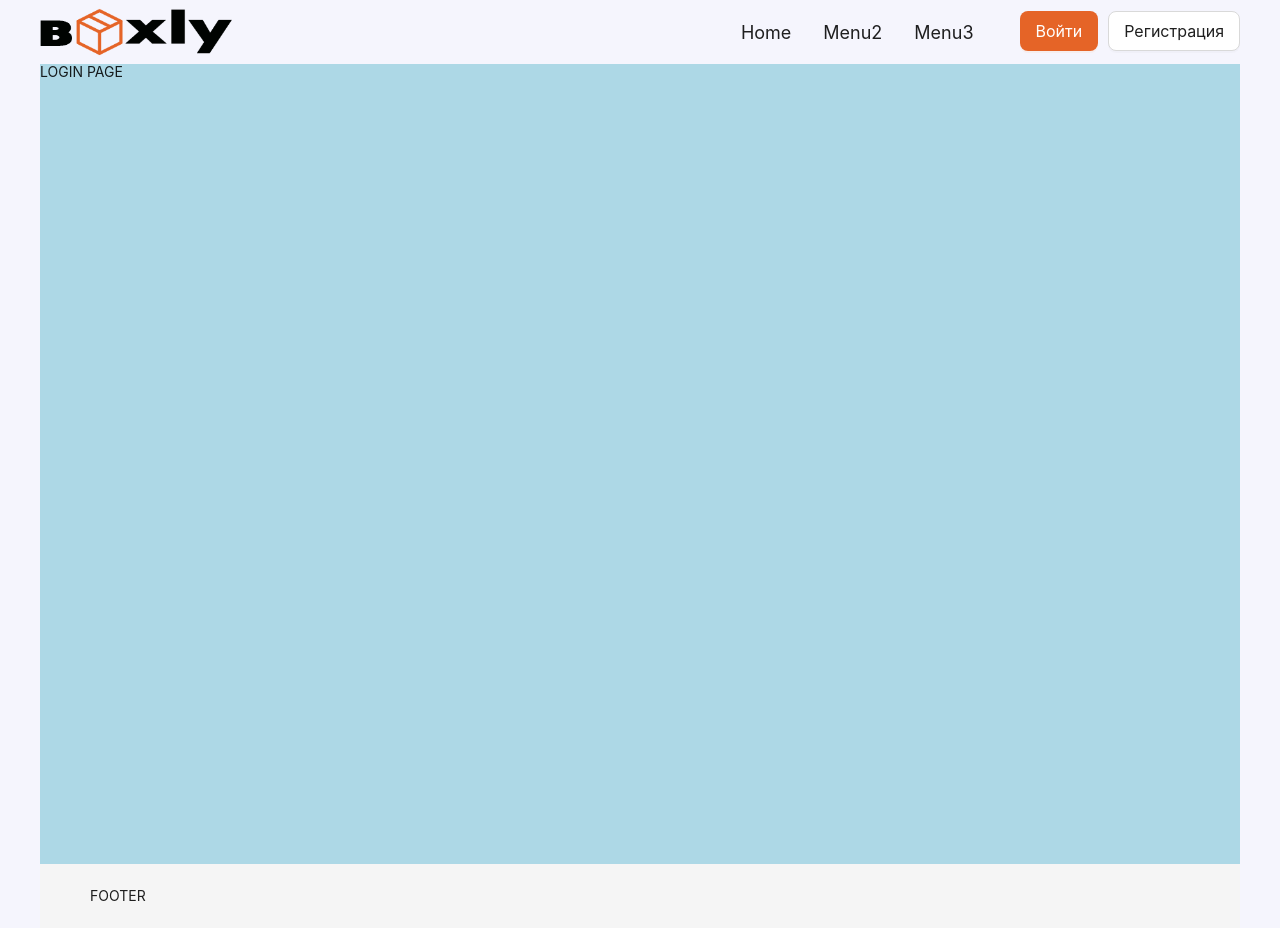
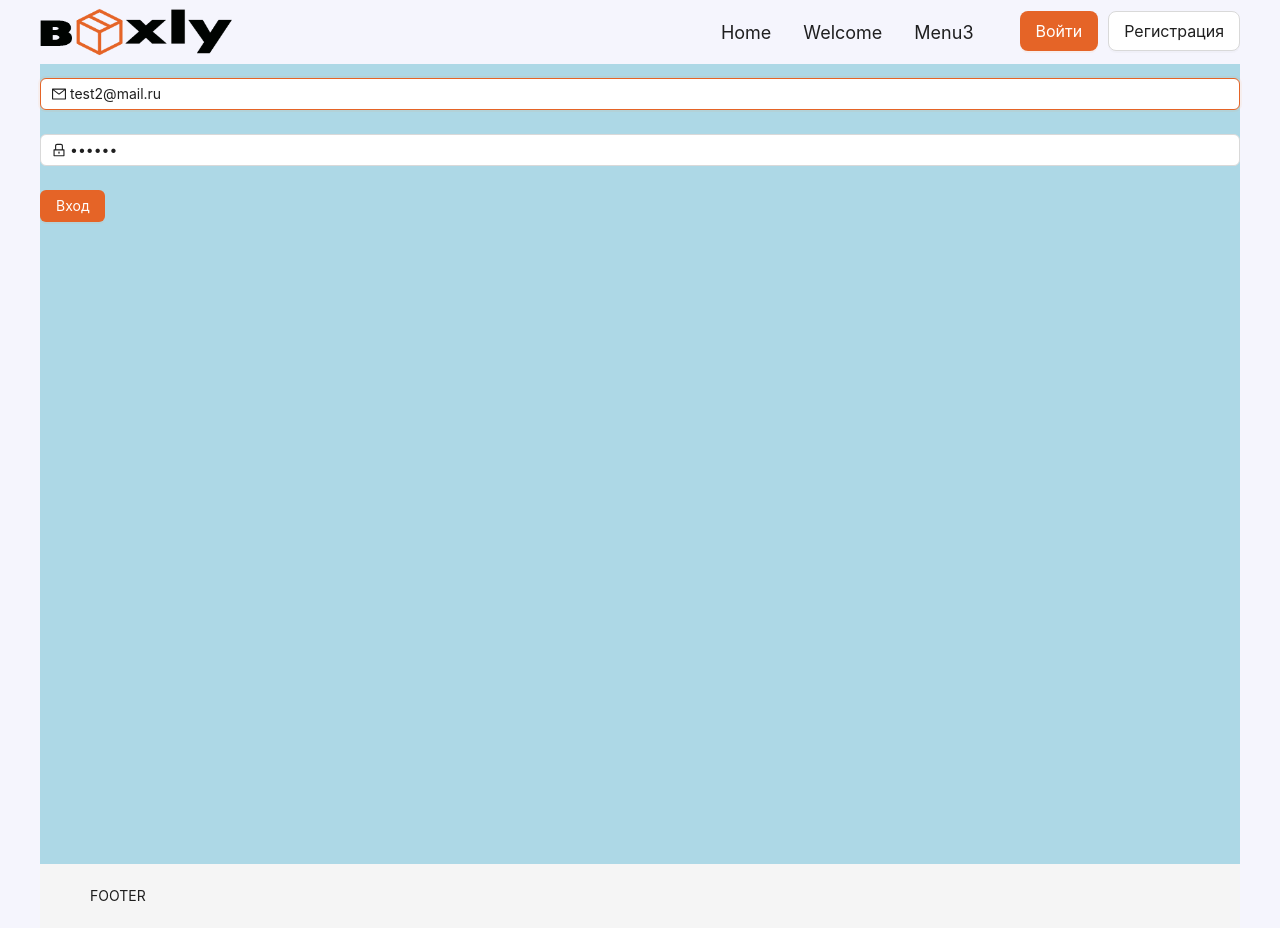
Before and after one commit to 1habibi/Boxly2.0Client, a React (Vite) app: page /login in a window 1280 px wide. Built offline with nearby package versions, Linux system fonts and the light colour scheme; no server answers.

Commit message:
feat: make login

```diff
--- /dev/null
+++ b/src/app/api/apiSlice.js
@@ -0,0 +1,45 @@
+import { createApi, fetchBaseQuery } from "@reduxjs/toolkit/query/react";
+import { logOut, setCredentials } from "@/features/auth/authSlice.js";
+
+const baseQuery = fetchBaseQuery({
+  baseUrl: import.meta.env.VITE_BACKEND_BASE_URL,
+  credentials: "include",
+  prepareHeaders: (headers, { getState }) => {
+    const token = getState().auth.token;
+    console.log("token", token);
+    if (token) {
+      headers.set("authorization", `${token}`);
+    }
+    return headers;
+  },
+});
+
+const baseQueryWithReauth = async (args, api, extraOptions) => {
+  let result = await baseQuery(args, api, extraOptions);
+
+  if (result?.error?.status === 403 || result?.error?.status === 401) {
+    console.log("sending refresh token");
+    // send refresh token to get new access token
+    const refreshResult = await baseQuery(
+      "/auth/refresh-tokens",
+      api,
+      extraOptions
+    );
+    console.log("refresh result: ", refreshResult);
+    if (refreshResult?.data) {
+      const user = api.getState().auth.user;
+      // store the new token
+      api.dispatch(setCredentials({ ...refreshResult.data, user }));
+      // retry the original query
+      result = await baseQuery(args, api, extraOptions);
+    } else {
+      api.dispatch(logOut());
+    }
+  }
+  return result;
+};
+
+export const apiSlice = createApi({
+  baseQuery: baseQueryWithReauth,
+  endpoints: (builder) => ({}),
+});
--- /dev/null
+++ b/src/app/store.js
@@ -0,0 +1,14 @@
+import { configureStore } from "@reduxjs/toolkit";
+import { apiSlice } from "@/app/api/apiSlice.js";
+import authReducer from "../features/auth/authSlice.js";
+
+export const store = configureStore({
+  reducer: {
+    [apiSlice.reducerPath]: apiSlice.reducer,
+    auth: authReducer,
+  },
+  middleware: (getDefaultMiddleware) => {
+    return getDefaultMiddleware().concat(apiSlice.middleware);
+  },
+  devTools: true,
+});
--- a/src/copmonents/AppMenu/AppMenu.jsx
+++ b/src/copmonents/AppMenu/AppMenu.jsx
@@ -9,8 +9,8 @@ const menuItems = [
     key: "home",
   },
   {
-    label: "Menu2",
-    key: "menu2",
+    label: <Link to={PATH.WELCOME}>Welcome</Link>,
+    key: "welcome",
   },
   {
     label: "Menu3",
--- /dev/null
+++ b/src/copmonents/shared/RequireAuth/RequierAuth.jsx
@@ -0,0 +1,15 @@
+import React from "react";
+import { useSelector } from "react-redux";
+import { selectCurrentToken } from "@/features/auth/authSlice.js";
+import { Navigate, Outlet, useLocation } from "react-router-dom";
+
+export const RequierAuth = () => {
+  const token = useSelector(selectCurrentToken);
+  const location = useLocation();
+
+  return token ? (
+    <Outlet />
+  ) : (
+    <Navigate to="/login" state={{ from: location }} replace />
+  );
+};
--- /dev/null
+++ b/src/features/auth/authApiSlice.js
@@ -0,0 +1,15 @@
+import { apiSlice } from "@/app/api/apiSlice.js";
+
+export const authApiSlice = apiSlice.injectEndpoints({
+  endpoints: (builder) => ({
+    login: builder.mutation({
+      query: (credentials) => ({
+        url: "/auth/login",
+        method: "POST",
+        body: { ...credentials },
+      }),
+    }),
+  }),
+});
+
+export const { useLoginMutation } = authApiSlice;
--- /dev/null
+++ b/src/features/auth/authSlice.js
@@ -0,0 +1,29 @@
+import { createSlice } from "@reduxjs/toolkit";
+
+const authSlice = createSlice({
+  name: "auth",
+  initialState: {
+    user: null,
+    token: null,
+  },
+  reducers: {
+    setCredentials: (state, action) => {
+      console.log("ACTION PAYLOAD", action.payload);
+      const { email, accessToken } = action.payload;
+      console.log(email, accessToken);
+      state.user = email;
+      state.token = accessToken;
+    },
+    logOut: (state, action) => {
+      state.user = null;
+      state.token = null;
+    },
+  },
+});
+
+export const { setCredentials, logOut } = authSlice.actions;
+
+export default authSlice.reducer;
+
+export const selectCurrentUser = (state) => state.auth.user;
+export const selectCurrentToken = (state) => state.auth.token;
--- a/src/main.jsx
+++ b/src/main.jsx
@@ -2,7 +2,7 @@ import React from "react";
 import ReactDOM from "react-dom/client";
 import App from "./pages/App/App.jsx";
 import "./styles/index.css";
-import { store } from "./store/store.js";
+import { store } from "./app/store.js";
 import { Provider } from "react-redux";
 import { ConfigProvider } from "antd";
 import { BrowserRouter } from "react-router-dom";
--- a/src/pages/Login/Login.jsx
+++ b/src/pages/Login/Login.jsx
@@ -1,5 +1,122 @@
-import React from "react";
+import React, { useEffect, useRef, useState } from "react";
+import { Button, Checkbox, Form, Input } from "antd";
+import { LockOutlined, MailOutlined, UserOutlined } from "@ant-design/icons";
+import { useNavigate } from "react-router-dom";
+import { useLoginMutation } from "@/features/auth/authApiSlice.js";
+import { useDispatch } from "react-redux";
+import { setCredentials } from "@/features/auth/authSlice.js";
+import { PATH } from "@/router/index.jsx";
 
 export const Login = () => {
-  return <div>LOGIN PAGE</div>;
+  const userRef = useRef();
+  const errRef = useRef();
+  const [email, setEmail] = useState("");
+  const [password, setPassword] = useState("");
+  const [errMsg, setErrMsg] = useState("");
+  const navigate = useNavigate();
+
+  const [login, { isLoading }] = useLoginMutation();
+  const dispatch = useDispatch();
+
+  useEffect(() => {
+    userRef.current.focus();
+  }, []);
+
+  useEffect(() => {
+    setErrMsg("");
+  }, [email, password]);
+
+  const handleSubmit = async ({ email, password }) => {
+    try {
+      const userData = await login({ email, password }).unwrap();
+      // userData.accessToken = userData.accessToken.substring(7);
+      console.log(userData.accessToken.substring(7));
+      dispatch(setCredentials({ ...userData, email }));
+      setEmail("");
+      setPassword("");
+      navigate(PATH.WELCOME);
+    } catch (e) {
+      if (!e?.status) {
+        setErrMsg("Сервер недоступен");
+      } else if (e.status === 400) {
+        setErrMsg("Неправильная почта или пароль");
+      } else if (e.status === 401) {
+        setErrMsg("Не авторизован");
+      } else {
+        setErrMsg("Ошибка входа");
+      }
+      errRef.current.focus();
+    }
+  };
+
+  const handleUserImport = (e) => {
+    setEmail(e.target.value);
+  };
+
+  const handlePwdImport = (e) => {
+    setPassword(e.target.value);
+  };
+
+  const content = isLoading ? (
+    <h1>Загрузка...</h1>
+  ) : (
+    <>
+      <p ref={errRef}>{errMsg}</p>
+      <Form
+        name="login"
+        onFinish={handleSubmit}
+        initialValues={{ email: "test2@mail.ru", password: "123456" }}
+      >
+        <Form.Item
+          name="email"
+          rules={[
+            {
+              type: "email",
+              message: "Невалидная почта",
+            },
+            {
+              required: true,
+              message: "Обязательное поле",
+            },
+          ]}
+        >
+          <Input
+            prefix={<MailOutlined />}
+            placeholder="Адрес эл.почты"
+            onChange={handleUserImport}
+            value={email}
+            ref={userRef}
+          />
+        </Form.Item>
+        <Form.Item
+          name="password"
+          rules={[
+            {
+              required: true,
+              message: "Обязательное поле",
+            },
+          ]}
+        >
+          <Input
+            prefix={<LockOutlined />}
+            type="password"
+            placeholder="Пароль"
+            onChange={handlePwdImport}
+            value={password}
+          />
+        </Form.Item>
+        <Form.Item>
+          <Button
+            type="primary"
+            htmlType="submit"
+            className="login-form-button"
+          >
+            Вход
+          </Button>
+        </Form.Item>
+      </Form>
+    </>
+  );
+
+  return content;
 };
--- /dev/null
+++ b/src/pages/Welcome/Welcome.jsx
@@ -0,0 +1,25 @@
+import React from "react";
+import {
+  selectCurrentToken,
+  selectCurrentUser,
+} from "@/features/auth/authSlice.js";
+import { useSelector } from "react-redux";
+import { intersection } from "zod";
+import { Link } from "react-router-dom";
+
+export const Welcome = () => {
+  const user = useSelector(selectCurrentUser);
+  const token = useSelector(selectCurrentToken);
+
+  const welcome = user ? `Welcome ${user}!` : "Welcome!";
+  const tokenAbbr = `${token}`;
+
+  const content = (
+    <div>
+      <h1>{welcome}</h1>
+      <p>Token: {tokenAbbr}</p>
+    </div>
+  );
+
+  return content;
+};
--- a/src/router/index.jsx
+++ b/src/router/index.jsx
@@ -1,18 +1,30 @@
 import { Route, Routes } from "react-router-dom";
-import { Home } from "@/pages/Home/Home.jsx";
-import { Login } from "@/pages/Login/Login.jsx";
 import React from "react";
-import { NotFound } from "@/pages/NotFound/NotFound.jsx";
+import { Home } from "../pages/Home/Home.jsx";
+import { Login } from "../pages/Login/Login.jsx";
+import { Register } from "../pages/Register/Register.jsx";
+import { NotFound } from "../pages/NotFound/NotFound.jsx";
+import { UserProfile } from "@/pages/UserProfile/UserProfile.jsx";
+import { RequierAuth } from "@/copmonents/shared/RequireAuth/RequierAuth.jsx";
+import { Welcome } from "@/pages/Welcome/Welcome.jsx";
 
 export const PATH = {
   HOME: "/",
   LOGIN: "/login",
+  REGISTER: "/register",
+  USER_PROFILE: "/user-profile",
+  WELCOME: "/welcome",
 };
 
 export const routes = () => (
   <Routes>
     <Route path={"/"} element={<Home />}></Route>
     <Route path={"/login"} element={<Login />}></Route>
+    <Route path={"/register"} element={<Register />}></Route>
+    <Route path={"/user-profile"} element={<UserProfile />}></Route>
     <Route path={"*"} element={<NotFound />}></Route>
+    <Route element={<RequierAuth />}>
+      <Route path={"/welcome"} element={<Welcome />}></Route>
+    </Route>
   </Routes>
 );
--- a/src/store/store.js
+++ /dev/null
@@ -1,5 +0,0 @@
-import { configureStore } from '@reduxjs/toolkit'
-
-export const store = configureStore({
-  reducer: {},
-})
```
Also changed, not shown: 1 other file (tests, documents, lock files or other folders).
